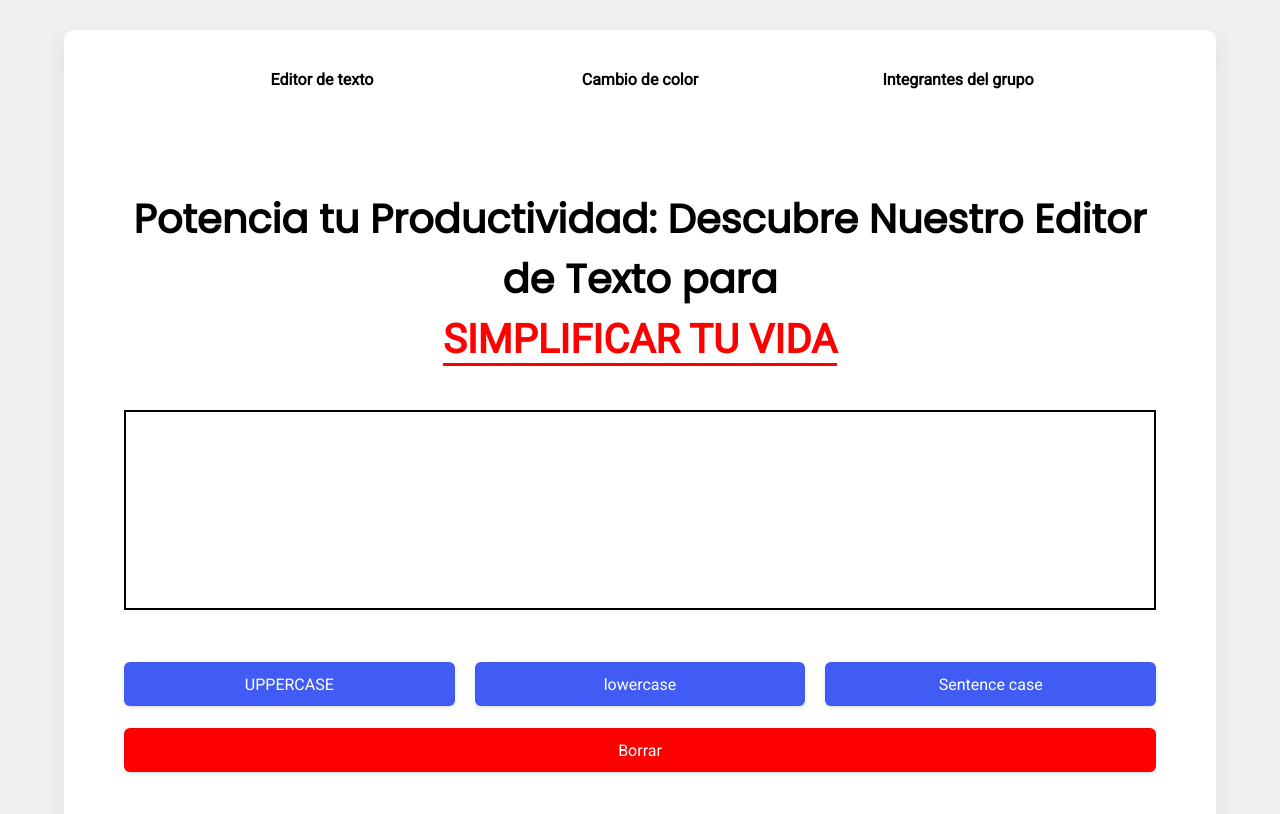
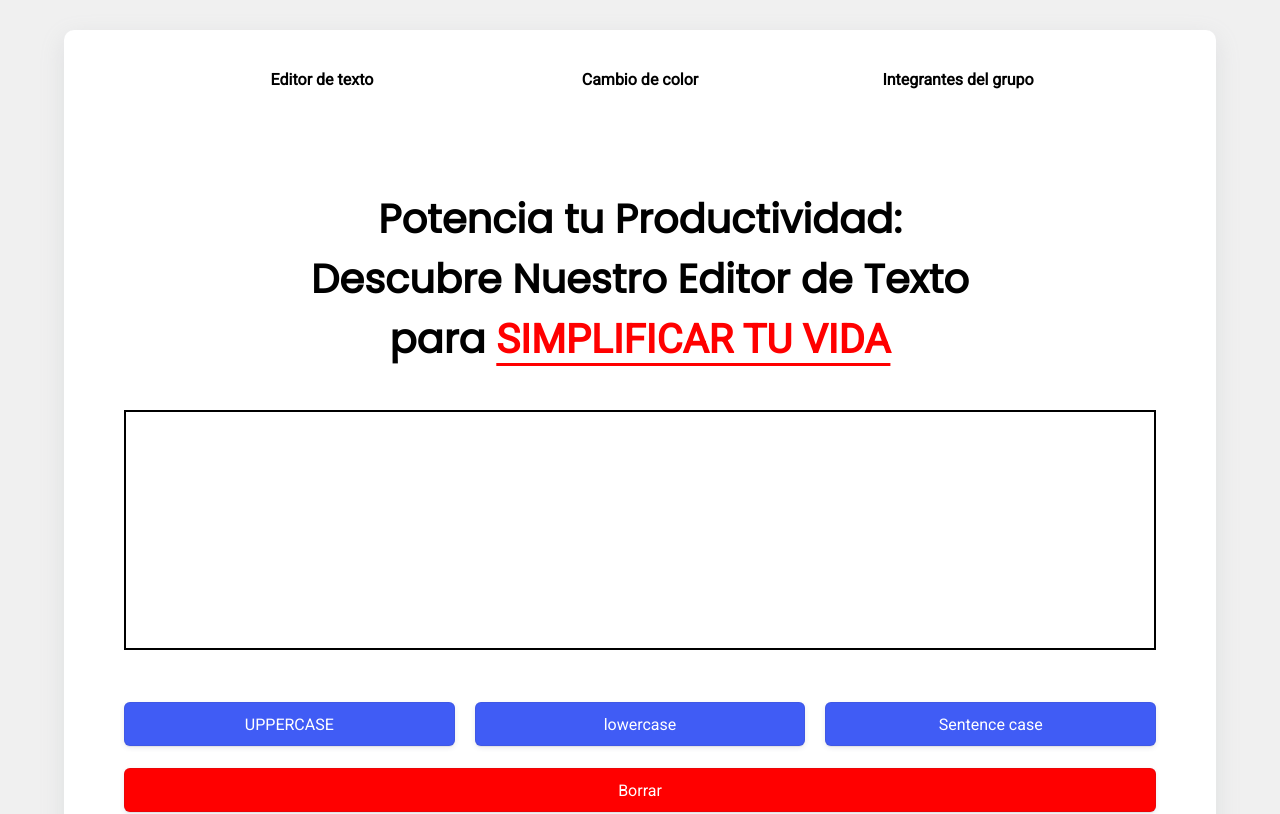
Before and after one commit to root3920/accesibility-webpage, a React (Vite) app: page / in a window 1280 px wide. Shown: the top 814 px of the page. Built offline with nearby package versions, Linux system fonts and the light colour scheme.

Commit message:
algunos cambios

```diff
--- a/src/components/EditorTexto.jsx
+++ b/src/components/EditorTexto.jsx
@@ -15,13 +15,13 @@ export const EditorTexto = () => {
 
         <div className="contenedor-funcionalidad">
             {
-                windowWidth > 1028
+                windowWidth > 1028 || window.innerWidth > 1028
                     ? <h1>Potencia tu Productividad:<br /> Descubre Nuestro Editor de Texto <br />para <span>Simplificar tu Vida</span></h1>
                     : <h1>Potencia tu Productividad:  Descubre Nuestro Editor de Texto para <br /><span>Simplificar tu Vida</span></h1>
             }
 
             <form action="">
-                <input
+                <textarea
                     value={valor}
                     onChange={(e) => setValor(e.target.value)}
                     type="text" />
--- a/src/components/css/editor-texto.css
+++ b/src/components/css/editor-texto.css
@@ -15,13 +15,16 @@
     font-weight: bold;
 }
 
-form>input {
+form>textarea {
     margin-top: 20px;
     width: 100%;
-    height: 200px;
+    height: 15rem;
     border: solid 2px;
     padding: 20px;
     font-size: 16px;
+    overflow-y: visible;
+    resize: none;
+
 }
 
 form {
@@ -46,7 +49,6 @@ form {
     margin: 12px 0 0;
     outline: none;
     overflow: hidden;
-
     text-transform: none;
     transform: translateZ(0);
     transition: all .2s, box-shadow .08s ease-in;
@@ -79,7 +81,7 @@ form {
 
 
 @media screen and (max-width: 550px) {
-    form>input {
+    form>textarea {
         width: 100%;
         height: 100px;
     }
--- a/src/components/hooks/useResize.jsx
+++ b/src/components/hooks/useResize.jsx
@@ -3,7 +3,10 @@ import { useState } from "react";
 export const useResize = () => {
     const [windowWidth, setWindowWidth] = useState();
 
-    window.addEventListener("resize", () => setWindowWidth(window.innerWidth));
+    window.addEventListener("resize", () => {
+        setWindowWidth(window.innerWidth)
+        console.log(windowWidth)
+    });
 
     return windowWidth;
 }
```
